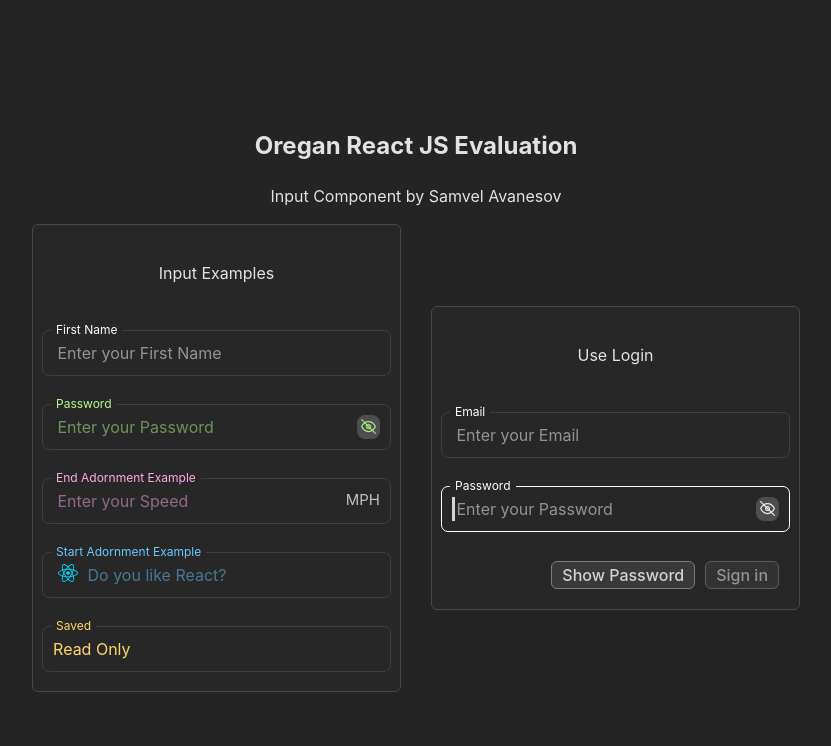
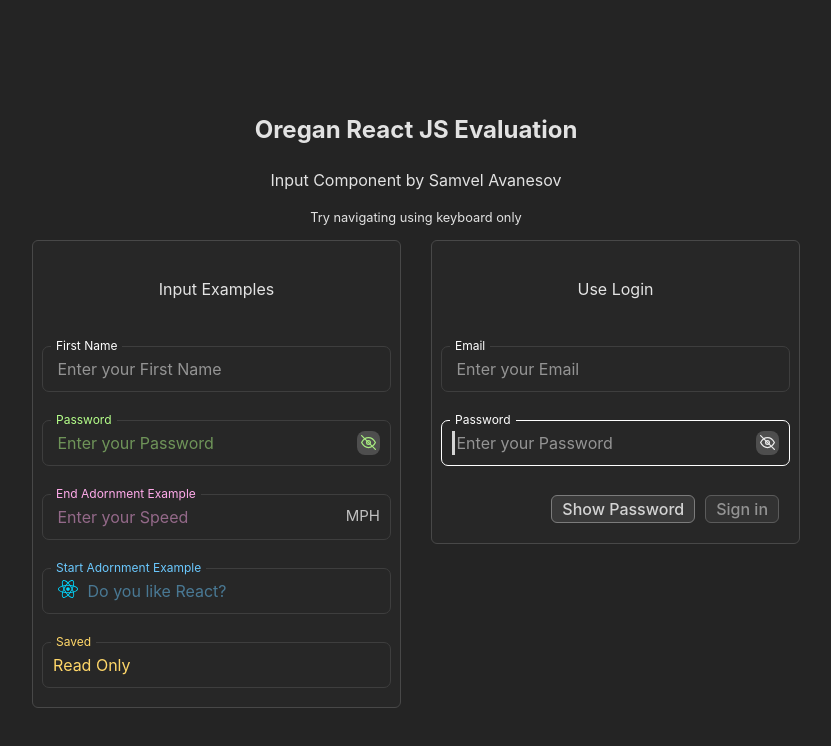
Before and after one commit to savanesoff/oregan-js-evaluation, a React (Vite) app: page / in a window 1280 px wide. Shown: the top 746 px of the page, without its empty margins (224-1055 px from the left). Built offline with nearby package versions, Linux system fonts and the light colour scheme.

Commit message:
Added a note

```diff
--- a/src/App.jsx
+++ b/src/App.jsx
@@ -9,12 +9,19 @@ function App() {
     <>
       <h2>Oregan React JS Evaluation</h2>
       <p>Input Component by Samvel Avanesov</p>
+      <p
+        style={{
+          fontSize: "0.8rem",
+        }}
+      >
+        Try navigating using keyboard only
+      </p>
       <div
         style={{
           display: "flex",
           flexDirection: "row",
-          alignItems: "center",
-          justifyContent: "center",
+          // alignItems: "center",
+          // justifyContent: "center",
           gap: 30,
           width: "100%",
           height: "100%",
@@ -40,8 +47,6 @@ const LoginExample = () => {
   };
 
   useEffect(() => {
-    console.log("email", email);
-    console.log("password", password);
     if (email.length && password.length) {
       setDisabled(false);
     } else {
@@ -117,6 +122,9 @@ const LoginExample = () => {
         <button
           disabled={disabled}
           tabIndex={0}
+          onClick={() => {
+            console.log("Login", "email:", email, "password:", password);
+          }}
           style={{
             padding: "3px 10px",
             borderRadius: "6px",
```
